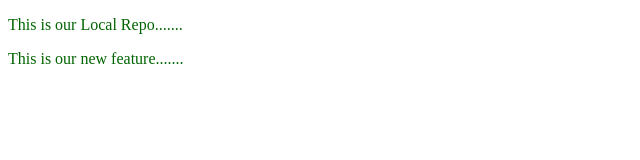
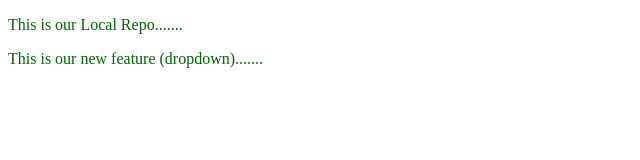
Before and after one commit to Lakshit-Sharma-18/LocalRepo, a plain HTML site: page index.html in a window 1280 px wide. Shown: the full height of the page, 0-640 px from the left. Drawn offline with Linux system fonts and the light colour scheme.

Commit message:
Added feature in feature1

```diff
--- a/index.html
+++ b/index.html
@@ -8,6 +8,6 @@
 </head>
 <body>
     <p> This is our Local Repo.......</p>
-    <p>This is our new feature.......</p>
+    <p>This is our new feature (dropdown).......</p>
 </body>
 </html>
```
